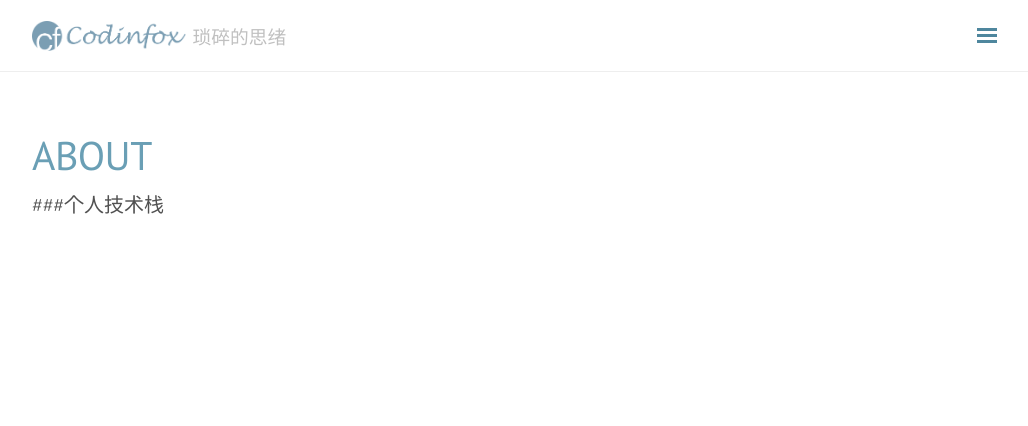
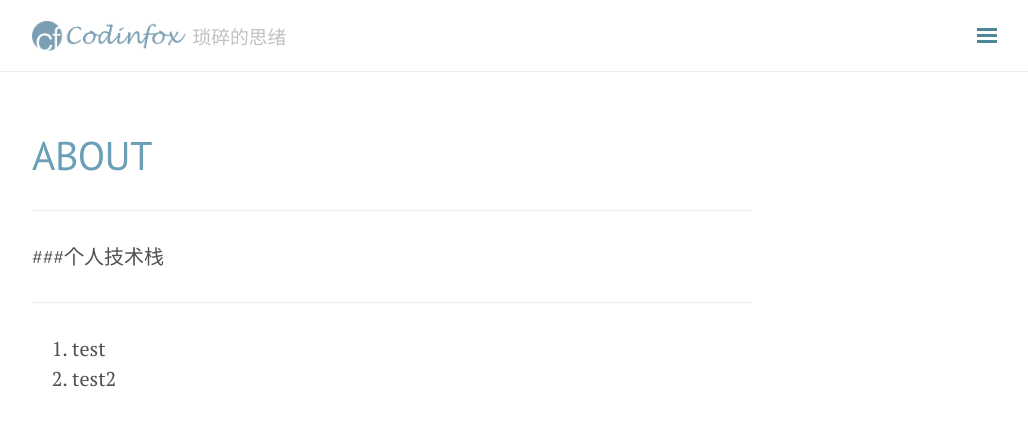
Before and after one commit to zsc1993916/zsc1993916.github.io, a Jekyll site: the page built from about.md, in a window 1280 px wide. Shown: the top 426 px of the page, without its empty margins (248-1276 px from the left). Built offline with Jekyll 4.4.1, drawn with Linux system fonts in a browser that asks for light colours; nearby versions of some CDN libraries; comment, search, counter and statistics services are not loaded.

Commit message:
Update about.md

```diff
--- a/about.md
+++ b/about.md
@@ -3,4 +3,11 @@
 title: About
 ---
 
+---
+
 ###个人技术栈
+
+---
+
+1. test
+2. test2
```
